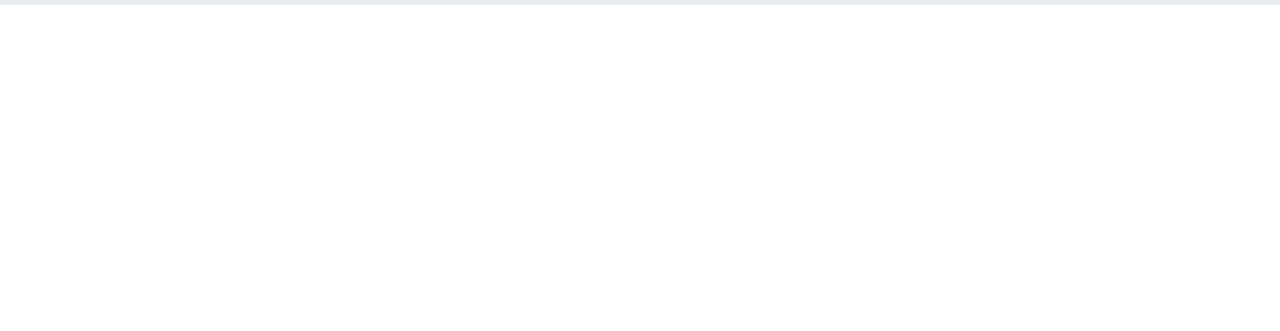
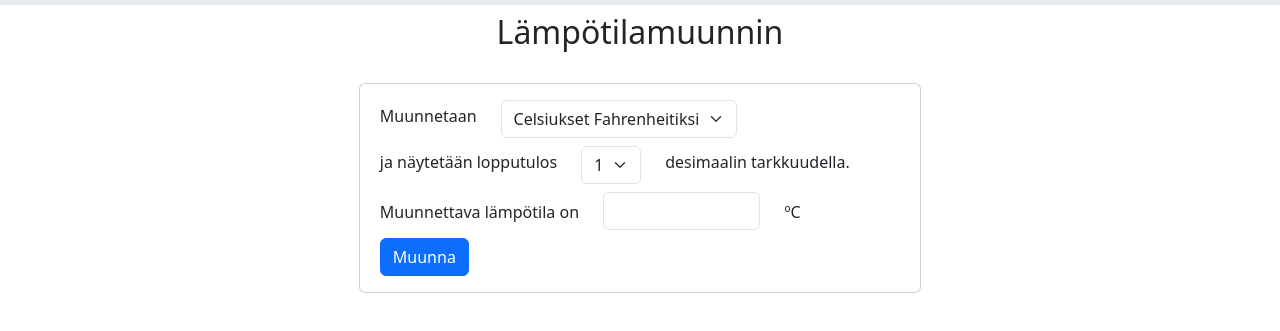
Before and after one commit to mikjal/lampotilamuunnin, a plain HTML site: page index.html in a window 1280 px wide. Shown: the part 53-384 px from the top of the page. Drawn offline with nearby package versions, Linux system fonts and the light colour scheme.

Commit message:
Ulkoasun hahmottelua

```diff
--- a/index.html
+++ b/index.html
@@ -56,6 +56,81 @@
     </nav>
     <!-- varsinainen sivun sisältö-->
 
+    <div class="container text-center pt-1">
+        <h2 class="mt-1">Lämpötilamuunnin</h1>
+        <br>
+        <!-- Muunnetaan xxx , yyy desimaalin tarkkudella. Muunnettava lämpötila:-->
+        <div class="row justify-content-center">
+            <div class="card col-auto text-start">
+                <div class="card-body ps-2 pe-2">
+                    <form>
+                        <div class="row">
+                            <div class="col-auto">
+                                <label class="form-check-label mt-1" for="selectCF">Muunnetaan</label>
+                            </div>
+                            <div class="col-auto">
+                                <select class="form-select" id="selectCF">
+                                    <option value="F" selected>Celsiukset Fahrenheitiksi</option>
+                                    <option value="C">Fahrenheitit Celsiukseksi</option>
+                                </select>
+                            </div>
+                        </div>
+                        <div class="row mt-2">
+                            <div class="col-auto">
+                                <label for="selectDes" class="mt-1 form-check-label">ja näytetään lopputulos</label>
+                            </div>
+                            <div class="col-auto">
+                                <select class="form-select" id="selectDes">
+                                    <option value="1" selected>1</option>
+                                    <option value="2">2</option>
+                                    <option value="3">3</option>
+                                </select>
+                            </div>
+                            <div class="col-auto">
+                                <label class="mt-1 form-check-label">desimaalin tarkkuudella.</label>
+                            </div>
+                        </div>
+                        <div class="row mt-2">
+                            <div class="col-auto">
+                                <label for="inputAste" class="mt-2 form-check-label">Muunnettava lämpötila on</label>
+                            </div>
+                            <div class="col-4">
+                                <input type="text" name="inputAste" id="inputAste" class="form-control">
+                            </div>
+                            <div class="col-auto">
+                                <label class="form-check-label mt-2">ºC</label>
+                            </div>
+                        </div>
+                        <div class="row mt-2">
+                            <div class="col">
+                                <button type="submit" class="btn btn-primary">Muunna</button>
+                            </div>
+                        </div>
+<!--
+                        <div class="row">
+                            <label class="mt-1 mb-1">ja näytetään lopputulos</label>
+                        </div>
+                        <div class="form-check form-check-inline">
+                            <input type="radio" class="form-check-input" name="radioDes" id="radio1des" checked>
+                            <label class="form-check-label" for="radio1des">yhden</label>
+                        </div>
+                        <div class="form-check form-check-inline">
+                            <input type="radio" class="form-check-input" name="radioDes" id="radio2des">
+                            <label class="form-check-label" for="radio2des">kahden</label>
+                        </div>
+                        <div class="form-check form-check-inline">
+                            <input type="radio" class="form-check-input" name="radioDes" id="radio3des">
+                            <label class="form-check-label" for="radio3des">kolmen</label>
+                        </div>
+                        <div class="row">
+                            <label>desimaalin tarkkuudella</label>
+                        </div>
+-->
+                    </form>
+                </div>
+            </div>
+        </div>
+    </div>
 
     <!-- Bootstrap -->
     <script src="https://cdn.jsdelivr.net/npm/bootstrap@5.3.1/dist/js/bootstrap.bundle.min.js" integrity="sha384-HwwvtgBNo3bZJJLYd8oVXjrBZt8cqVSpeBNS5n7C8IVInixGAoxmnlMuBnhbgrkm" crossorigin="anonymous"></script>
```
